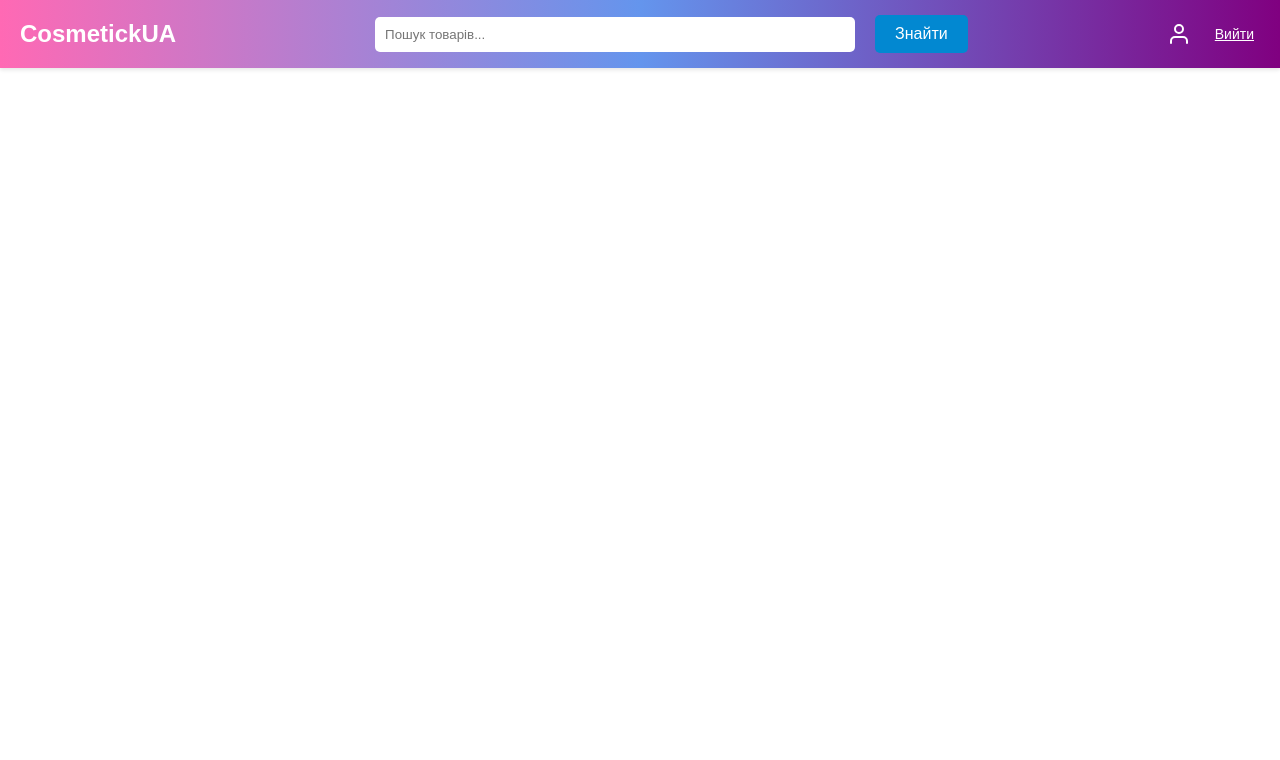
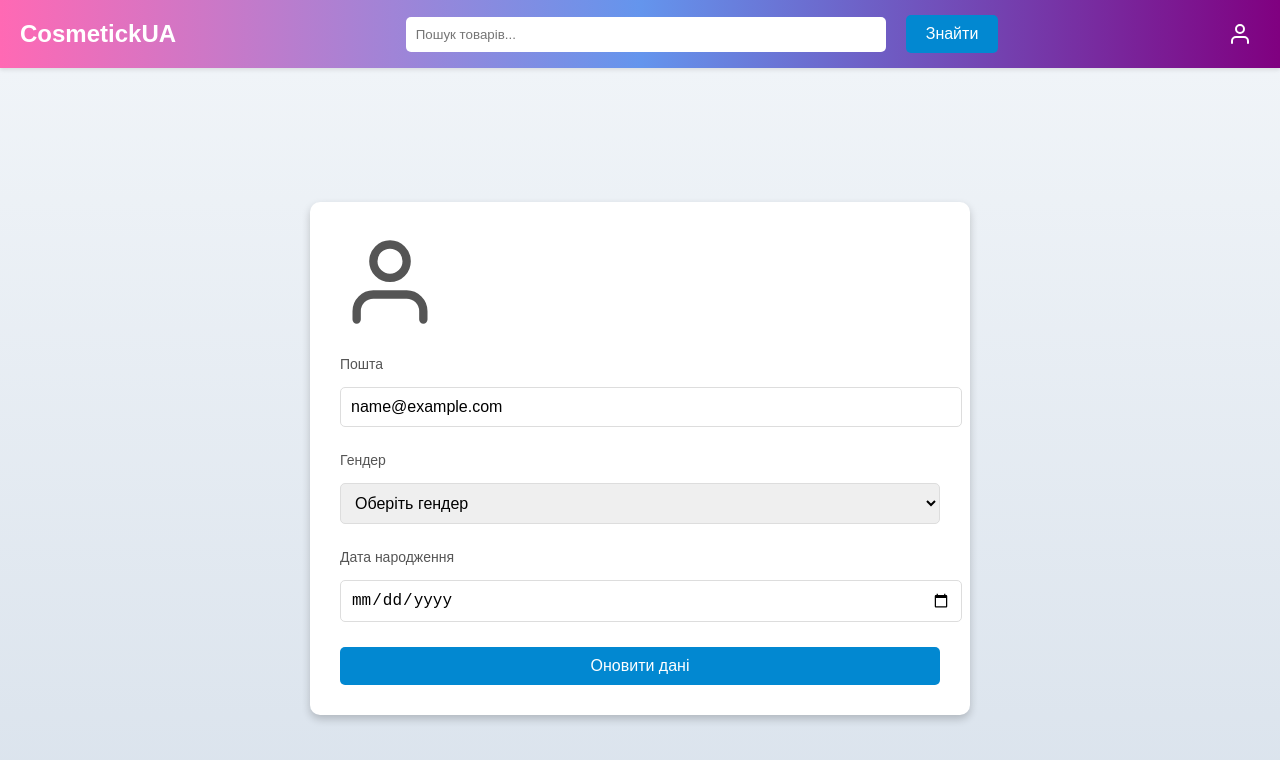
Before and after one commit to HOKER1597/price-ua-react, a React (Create React App) app: page /account in a window 1280 px wide. Shown: the top 760 px of the page. Built offline with nearby package versions, Linux system fonts and the light colour scheme; sample sign-in values are in the browser's storage.

Commit message:
Оновлення файлів проєкту

```diff
--- a/src/App.js
+++ b/src/App.js
@@ -6,6 +6,7 @@ import CategorySubcategories from './components/CategorySubcategories';
 import ProductList from './components/ProductList';
 import ProductDetail from './components/ProductDetail';
 import Login from './components/Login';
+import Account from './components/Account';
 import './App.css';
 
 function App() {
@@ -23,6 +24,7 @@ function App() {
             <Route path="/product/:productId" element={<ProductDetail />} />
             <Route path="/search" element={<ProductList searchTerm={searchTerm} />} />
             <Route path="/login" element={<Login />} />
+            <Route path="/account" element={<Account />} />
           </Routes>
         </div>
       </div>
--- /dev/null
+++ b/src/components/Account.css
@@ -0,0 +1,88 @@
+.account-page {
+  display: flex;
+  justify-content: center;
+  align-items: center;
+  min-height: calc(100vh - 60px);
+  background: linear-gradient(to bottom, #f0f4f8, #d9e2ec);
+  padding: 20px;
+}
+
+.account-container {
+  background: white;
+  padding: 30px;
+  border-radius: 10px;
+  box-shadow: 0 4px 8px rgba(0, 0, 0, 0.2);
+  width: 100%;
+  max-width: 600px;
+  display: flex;
+  flex-direction: column;
+  gap: 20px;
+}
+
+.account-header {
+  display: flex;
+  align-items: center;
+  gap: 20px;
+}
+
+.account-avatar {
+  flex-shrink: 0;
+}
+
+.account-nickname {
+  font-size: 24px;
+  font-weight: 600;
+  color: #333;
+}
+
+.account-details {
+  display: flex;
+  flex-direction: column;
+  gap: 10px;
+}
+
+.account-label {
+  font-size: 14px;
+  color: #555;
+  margin-bottom: 5px;
+  display: block;
+}
+
+.account-input {
+  width: 100%;
+  padding: 10px;
+  margin-bottom: 15px;
+  border: 1px solid #ddd;
+  border-radius: 5px;
+  font-size: 16px;
+}
+
+.account-button {
+  width: 100%;
+  padding: 10px;
+  background-color: #0288d1;
+  color: white;
+  border: none;
+  border-radius: 5px;
+  font-size: 16px;
+  cursor: pointer;
+  transition: background-color 0.2s ease;
+}
+
+.account-button:hover {
+  background-color: #0277bd;
+}
+
+.error {
+  color: #d32f2f;
+  font-size: 14px;
+  text-align: center;
+  margin-bottom: 15px;
+}
+
+.success {
+  color: #388e3c;
+  font-size: 14px;
+  text-align: center;
+  margin-bottom: 15px;
+}
--- /dev/null
+++ b/src/components/Account.js
@@ -0,0 +1,114 @@
+import React, { useState, useEffect } from 'react';
+import { useNavigate } from 'react-router-dom';
+import axios from 'axios';
+import './Account.css';
+
+function Account() {
+  const [user, setUser] = useState(null);
+  const [email, setEmail] = useState('');
+  const [gender, setGender] = useState('');
+  const [birthDate, setBirthDate] = useState('');
+  const [error, setError] = useState('');
+  const [success, setSuccess] = useState('');
+  const navigate = useNavigate();
+
+  useEffect(() => {
+    const storedUser = localStorage.getItem('user');
+    if (storedUser) {
+      const parsedUser = JSON.parse(storedUser);
+      setUser(parsedUser);
+      setEmail(parsedUser.email || '');
+      setGender(parsedUser.gender || '');
+      setBirthDate(parsedUser.birth_date || '');
+    } else {
+      navigate('/login');
+    }
+  }, [navigate]);
+
+  const handleUpdate = async () => {
+    try {
+      const token = localStorage.getItem('token');
+      const response = await axios.post(
+        'https://price-ua-react-backend.onrender.com/update-user',
+        {
+          email,
+          gender,
+          birth_date: birthDate,
+        },
+        {
+          headers: { Authorization: `Bearer ${token}` },
+        }
+      );
+      localStorage.setItem('user', JSON.stringify(response.data.user));
+      setUser(response.data.user);
+      setSuccess('Дані успішно оновлено');
+      setError('');
+    } catch (err) {
+      setError(err.response?.data?.error || 'Помилка сервера');
+      setSuccess('');
+    }
+  };
+
+  if (!user) return null;
+
+  return (
+    <div className="account-page">
+      <div className="account-container">
+        <div className="account-header">
+          <div className="account-avatar">
+            <svg
+              xmlns="http://www.w3.org/2000/svg"
+              width="100"
+              height="100"
+              viewBox="0 0 24 24"
+              fill="none"
+              stroke="#555"
+              strokeWidth="2"
+              strokeLinecap="round"
+              strokeLinejoin="round"
+            >
+              <path d="M20 21v-2a4 4 0 0 0-4-4H8a4 4 0 0 0-4 4v2"></path>
+              <circle cx="12" cy="7" r="4"></circle>
+            </svg>
+          </div>
+          <h2 className="account-nickname">{user.nickname}</h2>
+        </div>
+        <div className="account-details">
+          {error && <p className="error">{error}</p>}
+          {success && <p className="success">{success}</p>}
+          <label className="account-label">Пошта</label>
+          <input
+            type="email"
+            value={email}
+            onChange={(e) => setEmail(e.target.value)}
+            className="account-input"
+            placeholder="Введіть пошту"
+          />
+          <label className="account-label">Гендер</label>
+          <select
+            value={gender}
+            onChange={(e) => setGender(e.target.value)}
+            className="account-input"
+          >
+            <option value="">Оберіть гендер</option>
+            <option value="male">Чоловік</option>
+            <option value="female">Жінка</option>
+            <option value="other">Інше</option>
+          </select>
+          <label className="account-label">Дата народження</label>
+          <input
+            type="date"
+            value={birthDate}
+            onChange={(e) => setBirthDate(e.target.value)}
+            className="account-input"
+          />
+          <button onClick={handleUpdate} className="account-button">
+            Оновити дані
+          </button>
+        </div>
+      </div>
+    </div>
+  );
+}
+
+export default Account;
--- a/src/components/Header.css
+++ b/src/components/Header.css
@@ -91,19 +91,38 @@
   display: flex;
   align-items: center;
   gap: 10px;
+  position: relative;
 }
 
-.logout-button {
-  background: none;
-  border: none;
+.nickname {
+  font-size: 16px;
   color: white;
-  font-size: 14px;
-  cursor: pointer;
-  text-decoration: underline;
 }
 
-.logout-button:hover {
-  color: #0288d1;
+.context-menu {
+  position: absolute;
+  top: 100%;
+  right: 0;
+  background: white;
+  border-radius: 5px;
+  box-shadow: 0 4px 8px rgba(0, 0, 0, 0.2);
+  z-index: 1000;
+  opacity: 0;
+  transform: translateY(-10px);
+  transition: opacity 0.2s ease, transform 0.2s ease;
+  animation: fadeInMenu 0.2s ease forwards;
+}
+
+.context-menu-item {
+  padding: 10px 20px;
+  font-size: 14px;
+  color: #333;
+  cursor: pointer;
+  transition: background-color 0.2s ease;
+}
+
+.context-menu-item:hover {
+  background-color: #f0f4f8;
 }
 
 .login-link {
@@ -256,6 +275,17 @@
   }
 }
 
+@keyframes fadeInMenu {
+  from {
+    opacity: 0;
+    transform: translateY(-10px);
+  }
+  to {
+    opacity: 1;
+    transform: translateY(0);
+  }
+}
+
 .animate-text {
   animation: fadeInText 0.3s ease forwards;
   opacity: 0;
--- a/src/components/Header.js
+++ b/src/components/Header.js
@@ -1,5 +1,5 @@
 import React, { useState, useEffect, useCallback, useRef } from 'react';
-import { Link, useNavigate } from 'react-router-dom';
+import { Link, useNavigate, useLocation } from 'react-router-dom';
 import axios from 'axios';
 import './Header.css';
 
@@ -54,15 +54,27 @@ function Header({ setSearchTerm }) {
   const [isClosing, setIsClosing] = useState(false);
   const [showText, setShowText] = useState(false);
   const [user, setUser] = useState(null);
+  const [showContextMenu, setShowContextMenu] = useState(false);
   const navigate = useNavigate();
   const searchInputRef = useRef(null);
   const resultsRef = useRef(null);
+  const contextMenuRef = useRef(null);
 
   useEffect(() => {
     const storedUser = localStorage.getItem('user');
     if (storedUser) {
       setUser(JSON.parse(storedUser));
     }
+  }, []);
+
+  useEffect(() => {
+    const handleClickOutside = (event) => {
+      if (contextMenuRef.current && !contextMenuRef.current.contains(event.target)) {
+        setShowContextMenu(false);
+      }
+    };
+    document.addEventListener('mousedown', handleClickOutside);
+    return () => document.removeEventListener('mousedown', handleClickOutside);
   }, []);
 
   const handleSearch = useCallback(() => {
@@ -158,7 +170,12 @@ function Header({ setSearchTerm }) {
     localStorage.removeItem('token');
     localStorage.removeItem('user');
     setUser(null);
+    setShowContextMenu(false);
     navigate('/');
+  };
+
+  const toggleContextMenu = () => {
+    setShowContextMenu(!showContextMenu);
   };
 
   useEffect(() => {
@@ -309,10 +326,28 @@ function Header({ setSearchTerm }) {
           </svg>
           {user ? (
             <div className="user-profile">
-              <span>{user.nickname}</span>
-              <button onClick={handleLogout} className="logout-button">
-                Вийти
-              </button>
+              <span onClick={toggleContextMenu} className="nickname" style={{ cursor: 'pointer' }}>
+                {user.nickname}
+              </span>
+              {showContextMenu && (
+                <div className="context-menu" ref={contextMenuRef}>
+                  <div
+                    className="context-menu-item"
+                    onClick={() => {
+                      navigate('/account');
+                      setShowContextMenu(false);
+                    }}
+                  >
+                    Аккаунт
+                  </div>
+                  <div className="context-menu-item" onClick={() => setShowContextMenu(false)}>
+                    Бажане
+                  </div>
+                  <div className="context-menu-item" onClick={handleLogout}>
+                    Вийти
+                  </div>
+                </div>
+              )}
             </div>
           ) : (
             <Link to="/login" className="login-link">
```
